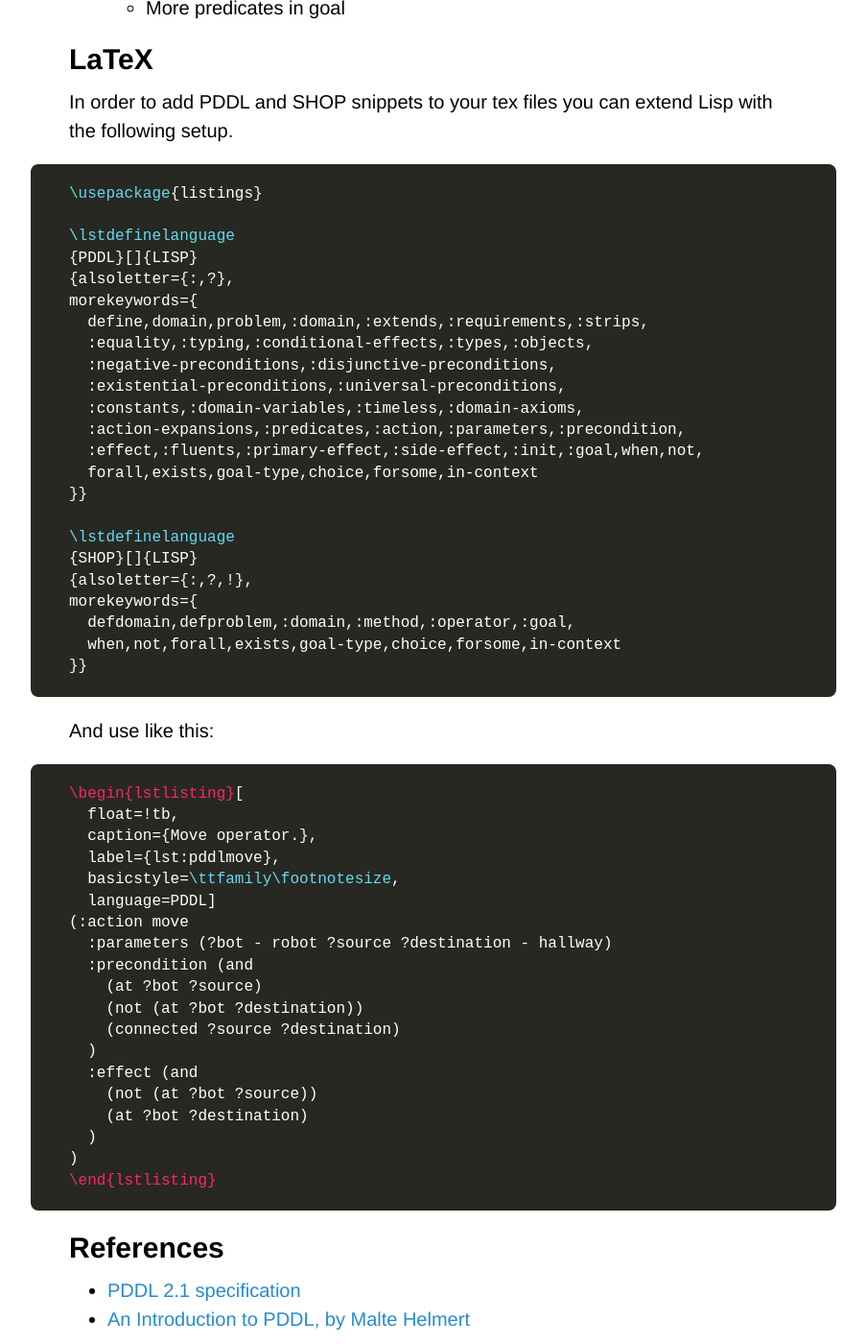
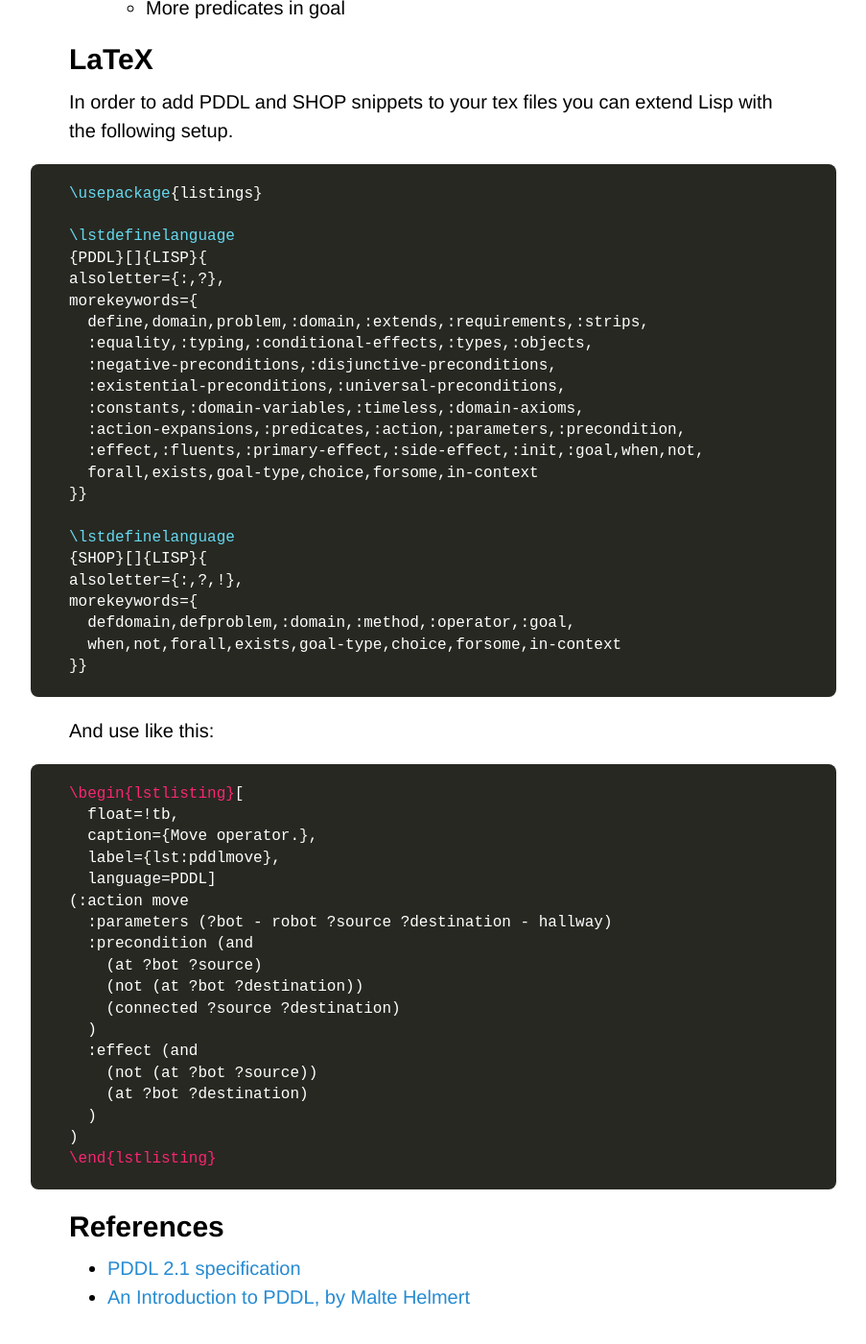
Before and after one commit to Maumagnaguagno/maumagnaguagno.github.io, a Jekyll site: the page built from pddl.md, in a window 1280 px wide and 1400 px high, scrolled down 3647 px. Shown: the whole window at 96% size, without its empty margins (188-1091 px from the left). Built offline with Jekyll 4.4.1, drawn with Linux system fonts in a browser that asks for light colours; our own code applies the rules of GitHub Pages for plain Markdown files.

Commit message:
Basicstyle removal on Latex for PDDL

```diff
--- a/pddl.md
+++ b/pddl.md
@@ -130,8 +130,8 @@ In order to add PDDL and SHOP snippets to your tex files you can extend Lisp wit
 \usepackage{listings}
 
 \lstdefinelanguage
-{PDDL}[]{LISP}
-{alsoletter={:,?},
+{PDDL}[]{LISP}{
+alsoletter={:,?},
 morekeywords={
   define,domain,problem,:domain,:extends,:requirements,:strips,
   :equality,:typing,:conditional-effects,:types,:objects,
@@ -144,8 +144,8 @@ morekeywords={
 }}
 
 \lstdefinelanguage
-{SHOP}[]{LISP}
-{alsoletter={:,?,!},
+{SHOP}[]{LISP}{
+alsoletter={:,?,!},
 morekeywords={
   defdomain,defproblem,:domain,:method,:operator,:goal,
   when,not,forall,exists,goal-type,choice,forsome,in-context
@@ -158,7 +158,6 @@ And use like this:
   float=!tb,
   caption={Move operator.},
   label={lst:pddlmove},
-  basicstyle=\ttfamily\footnotesize,
   language=PDDL]
 (:action move
   :parameters (?bot - robot ?source ?destination - hallway)
```
